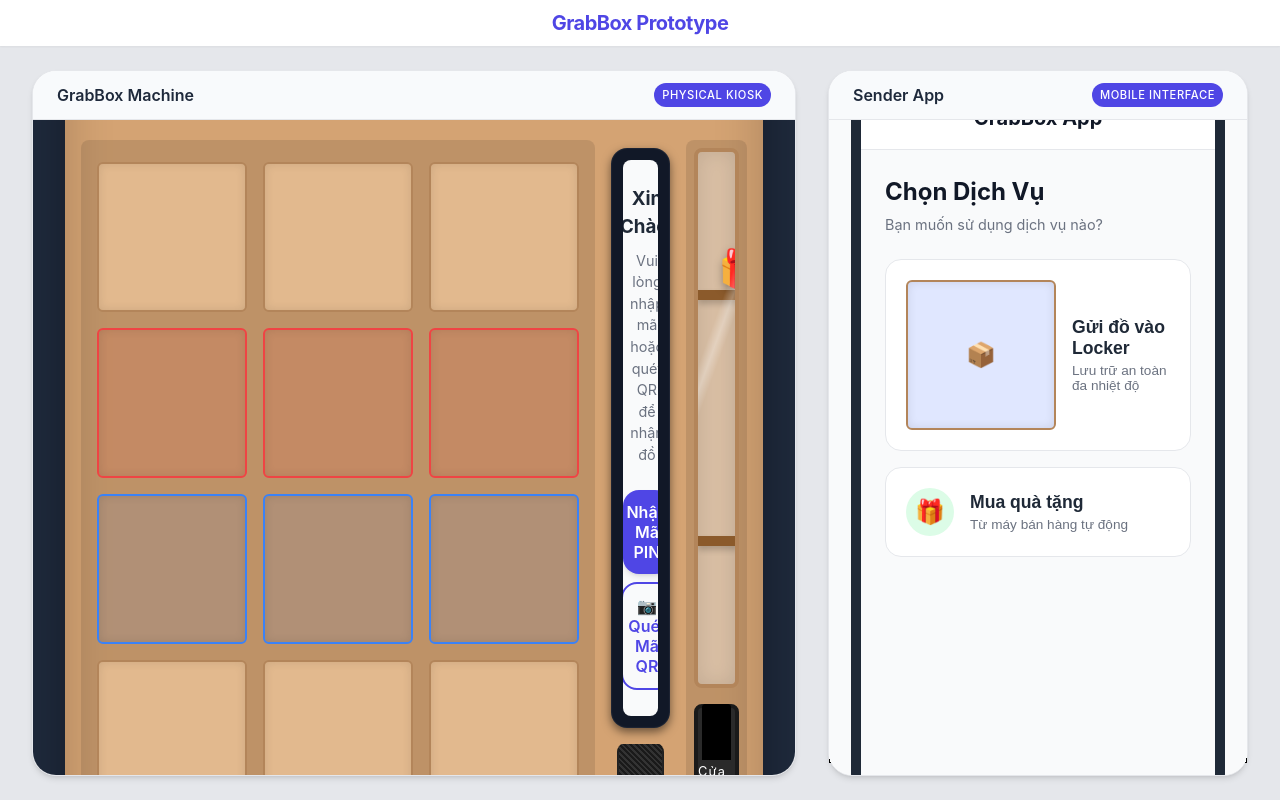
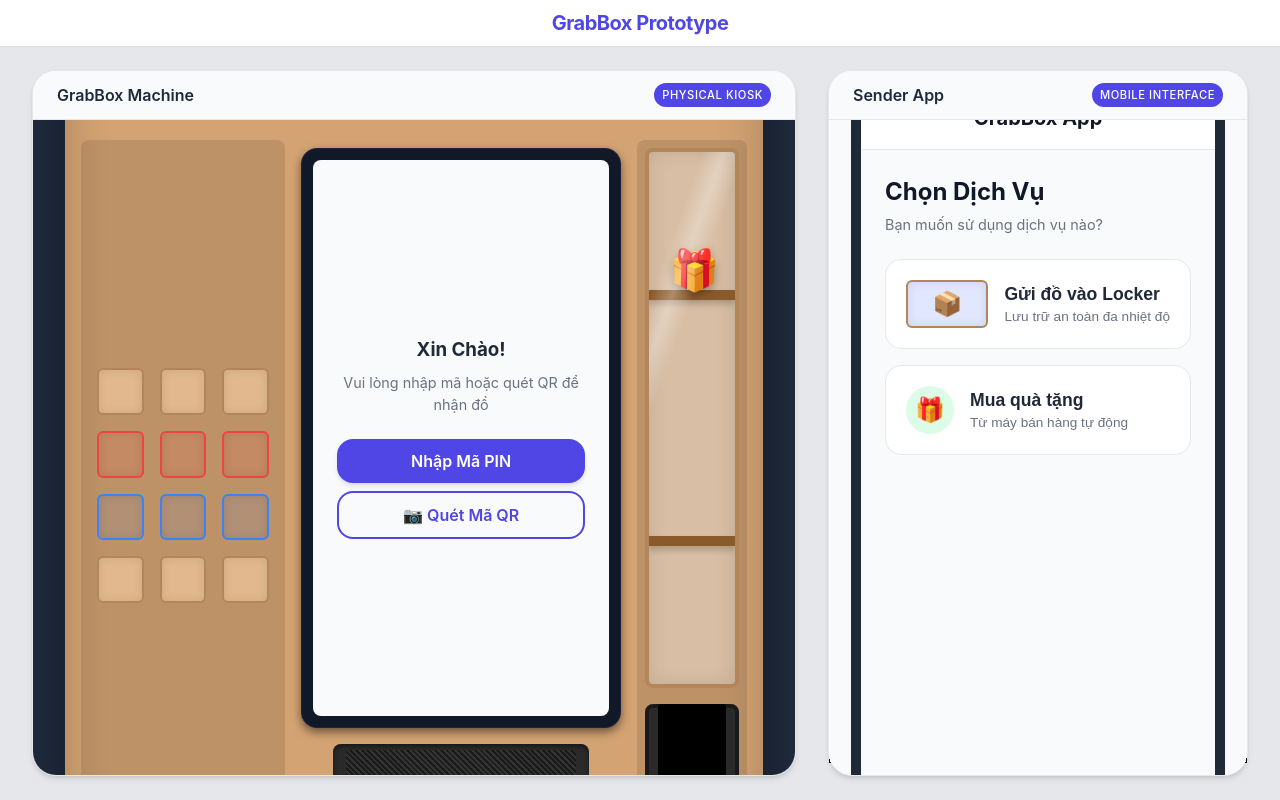
Before and after one commit to hyperxnez/grabboxprototype, a React (Vite) app: page / in a window 1280 px wide. Built offline with nearby package versions, Linux system fonts and the light colour scheme.

Commit message:
style: use fluid aspect-ratio for lockers instead of fixed size

```diff
--- a/src/components/ReceiverMachine.css
+++ b/src/components/ReceiverMachine.css
@@ -44,12 +44,13 @@
 .locker-row {
   display: flex;
   gap: 16px;
+  width: 100%;
 }
 
 .locker {
-  width: 150px;
-  height: 150px;
-  flex: none;
+  flex: 1;
+  aspect-ratio: 1 / 1;
+  max-width: 180px;
   background: #e2b98e;
   border: 2px solid #b3855a;
   border-radius: 6px;
```
